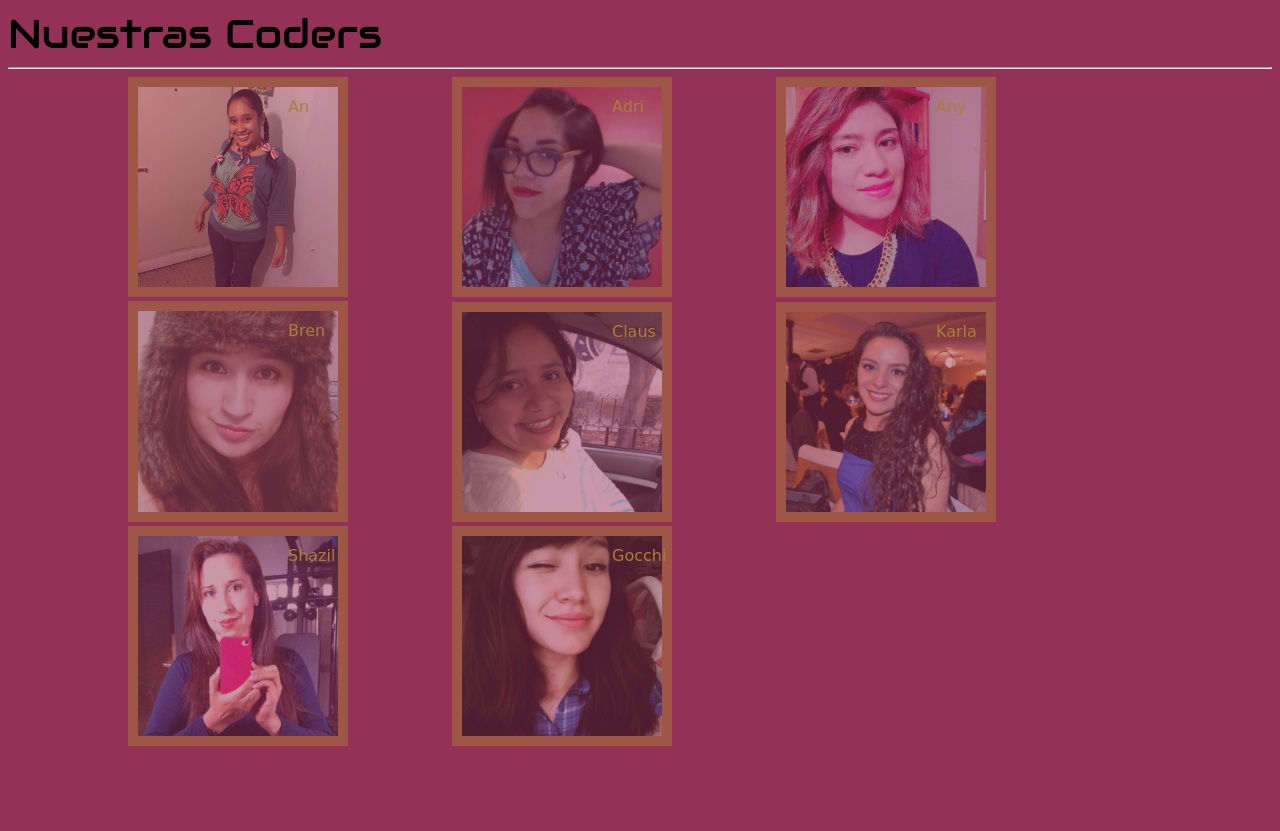
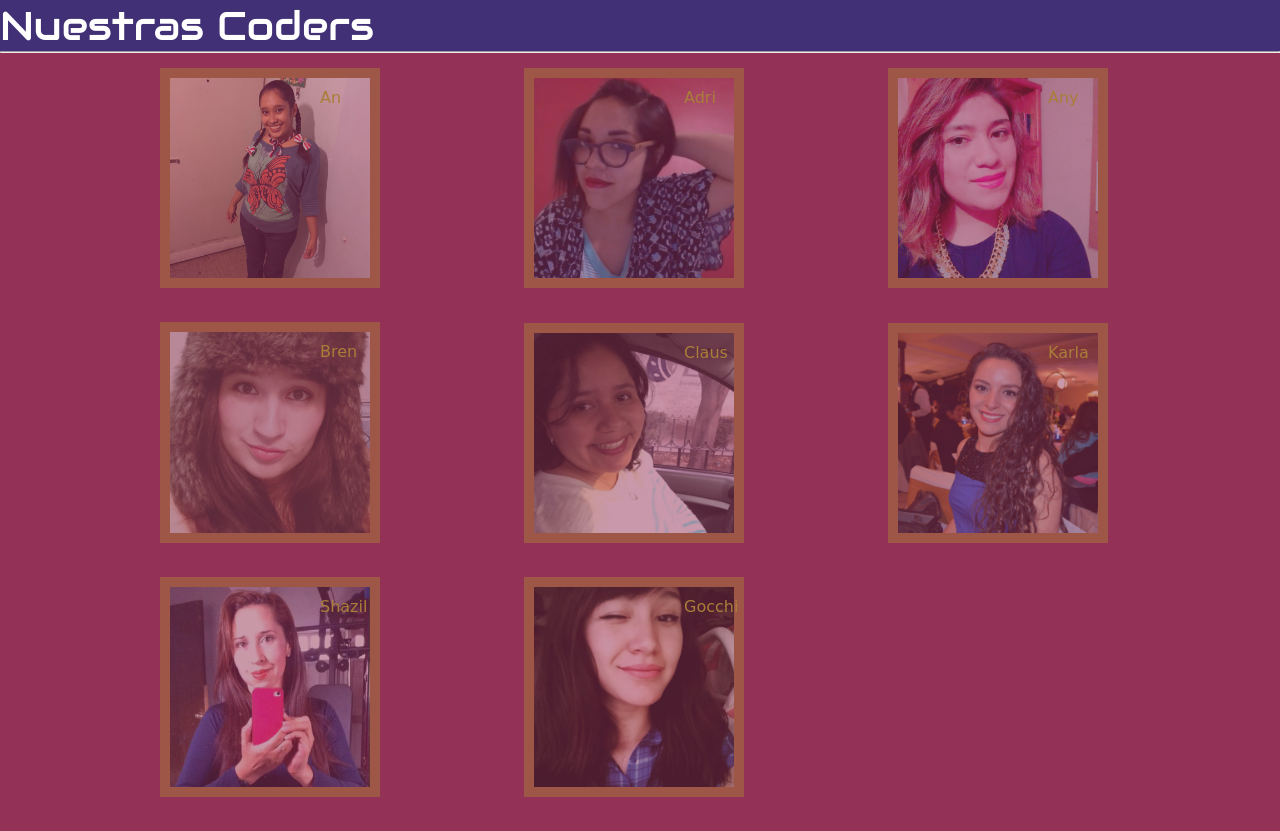
Before and after one commit to AdrianaHY/position_coders, a plain HTML site: page index.html in a window 1280 px wide. Before the commit the page ends 800 px from the top, so only its background shows below. Drawn offline with Linux system fonts and the light colour scheme.

Commit message:
Tercera versión

```diff
--- a/assets/css/style.css
+++ b/assets/css/style.css
@@ -1,14 +1,24 @@
+*{
+  margin:0;
+}
 body{
   background-color:#933157;
 }
 header{
   font-family: 'Audiowide', cursive;
   font-size: 40px;
+  background-color: #413075;
+  color:white;
+
+}
+hr{
+  margin-bottom: 15px;
 }
 .coders {
  width: 200px;
- margin-left: 120px;
+ margin-left: 160px;
  display: -webkit-inline-box;
+ margin-bottom: 30px;
 }
 .coders img {
  width: 200px;
```
